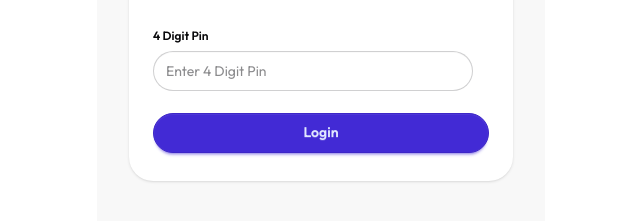
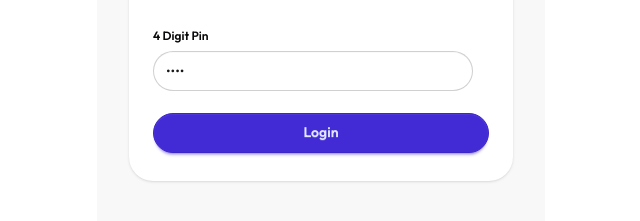
Before and after one commit to shanto2575/Payoo-App, a plain HTML site: page index.html in a window 1280 px wide. Shown: the part 295-516 px from the top of the page, 319-959 px from the left. Drawn offline with nearby package versions, Linux system fonts and the light colour scheme.

Commit message:
password set

```diff
--- a/index.html
+++ b/index.html
@@ -46,7 +46,7 @@
                     <label class="label font-semibold text-neutral">Mobile Number</label>
                     <input type="email" id="inputNumber" maxlength="11" minlength="11" class="input rounded-3xl outline-none" placeholder="Enter your number" value="01234567890"/><br>
                     <label class="label font-semibold text-neutral">4 Digit Pin</label>
-                    <input type="password" id="inputPin" maxlength="4" class="input rounded-3xl outline-none" placeholder="Enter 4 Digit Pin" />
+                    <input type="password" id="inputPin" maxlength="4" class="input rounded-3xl outline-none" value="1234" placeholder="Enter 4 Digit Pin" />
                     <button id="login-btn" class="btn btn-primary mt-4 rounded-full">Login</button>
                 </fieldset>
             </div>
--- a/script/getBonus.js
+++ b/script/getBonus.js
@@ -19,8 +19,6 @@ document.getElementById('get-bonus-btn').addEventListener('click', function () {
     if (coupon === 'bonus2026') {
         alert('Get Bonus Successful');
         BalanceValue.innerText = newBalance;
-
-
 
         //transaction check
         const history = document.getElementById('history-container');
```
